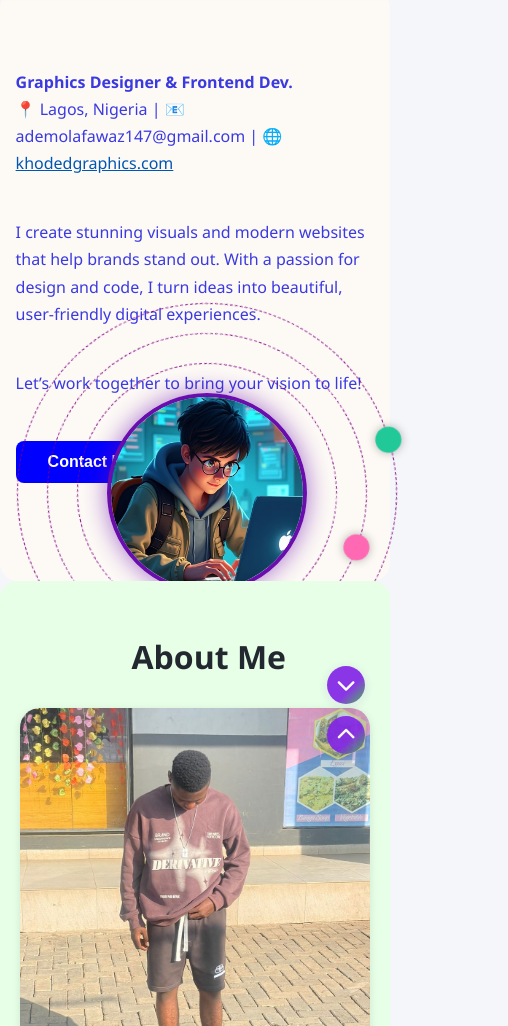
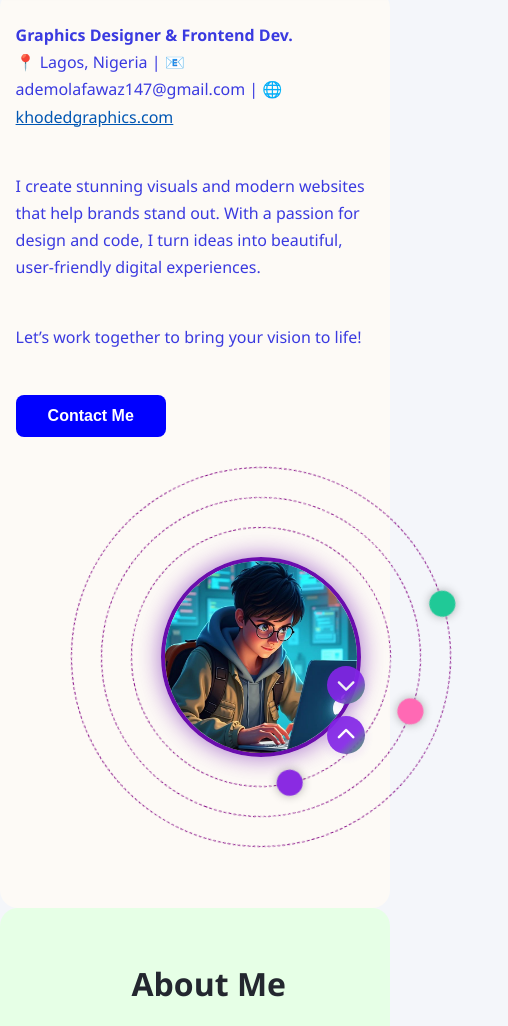
Before and after one commit to khodedgraphics1/fawaz-ademola, a plain HTML site: page main.html in a window 390 px wide. Shown: the part 74-1100 px from the top of the page, 508 px wide, since content can reach past the window. Drawn offline with Linux system fonts and the light colour scheme.

Commit message:
Solar system edit

```diff
--- a/main.html
+++ b/main.html
@@ -437,11 +437,6 @@
           gap: 24px;
           min-height: 80vh;
           padding: 24px 8px;
-        }
-        .solar-system {
-          width: 80vw;
-          max-width: 320px;
-          height: auto;
         }
         .home-info h2 {
           font-size: 1.5rem;
```
